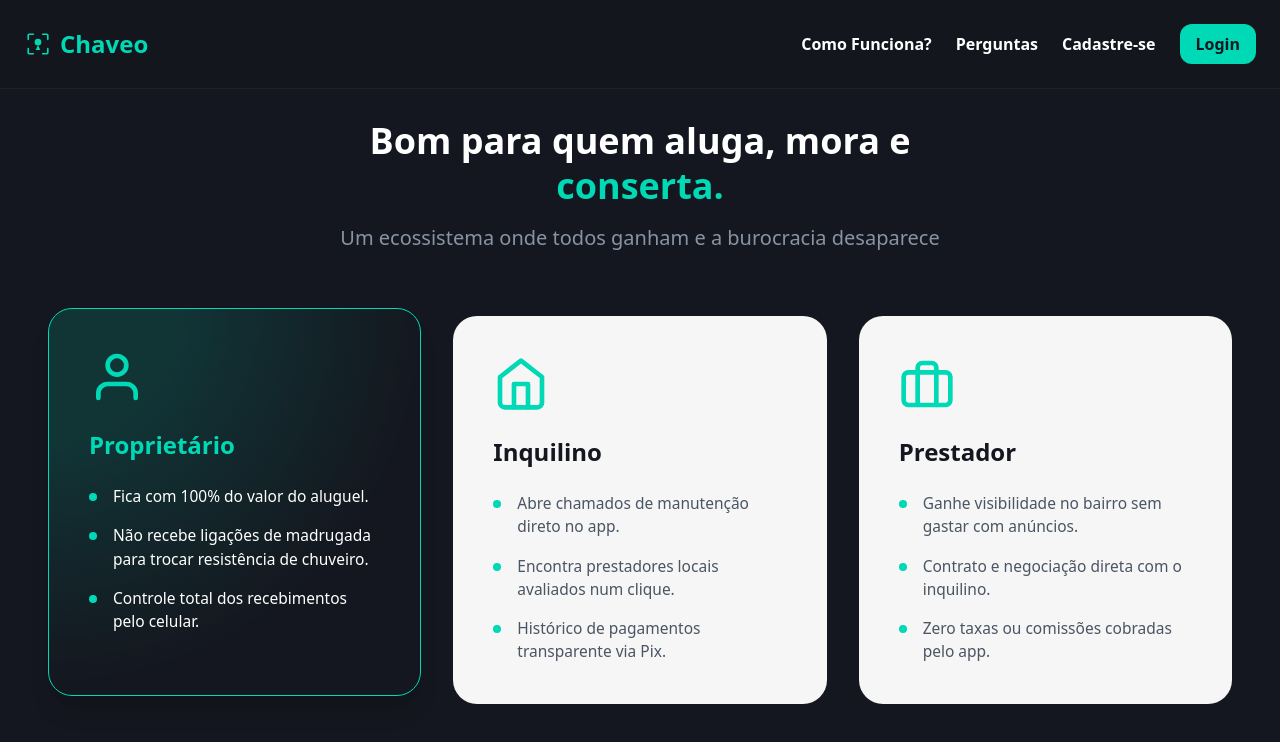
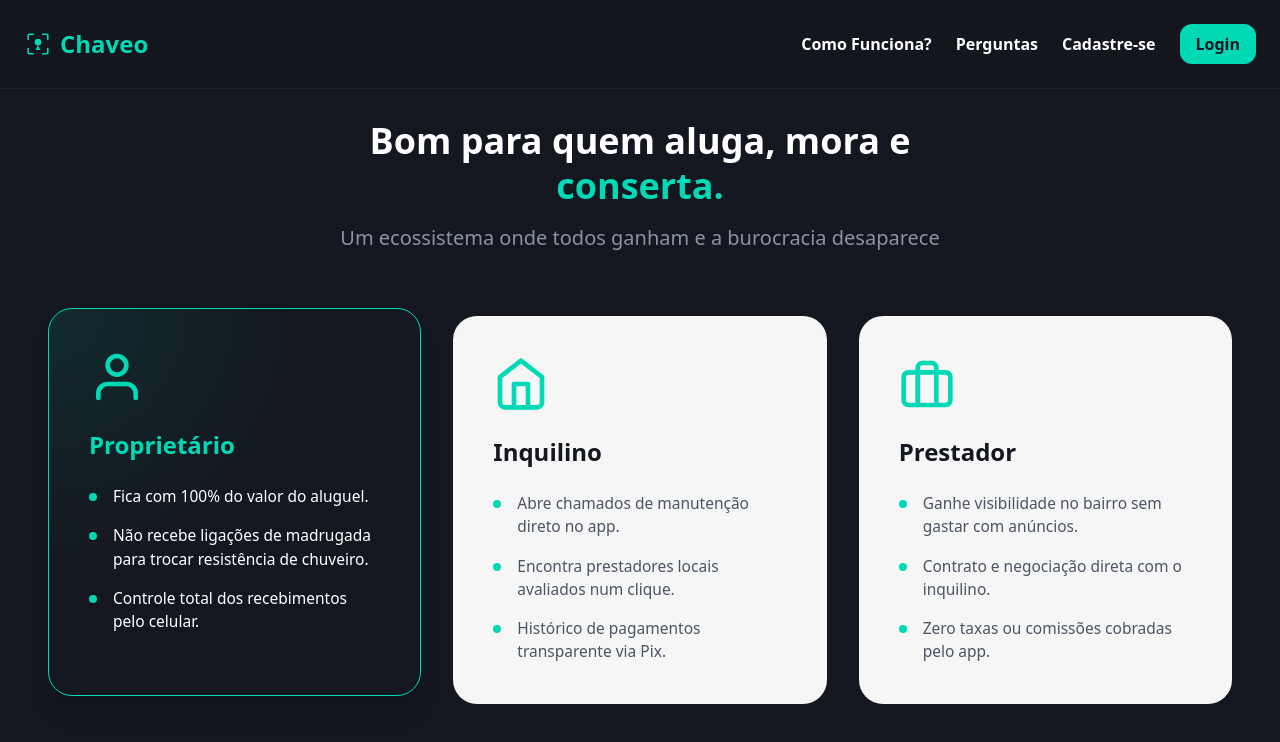
Before and after one commit to leo-furlan12/Chaveo, a Next.js app in the folder frontend/: page / in a window 1280 px wide. In both pictures the pointer is over the element 234 px from the left and 2605 px from the top of the page. Shown: the part 2096-2838 px from the top of the page. Built offline with nearby package versions, Linux system fonts and the light colour scheme.

Commit message:
Style: ajustando cores do fundo do car das personas' (#3)

```diff
--- a/frontend/app/globals.css
+++ b/frontend/app/globals.css
@@ -353,7 +353,7 @@ body {
 .cartao-persona:hover {
   @apply -translate-y-2 shadow-xl border border-teal;
   background-color: #14171F;
-  background-image: radial-gradient(circle at top left, rgba(0, 217, 181, 0.15) 25%, transparent 70%);
+  background-image: radial-gradient(circle at top left, rgba(0, 217, 181, 0.15) -20%, transparent 50%);
 
 
 }
```
